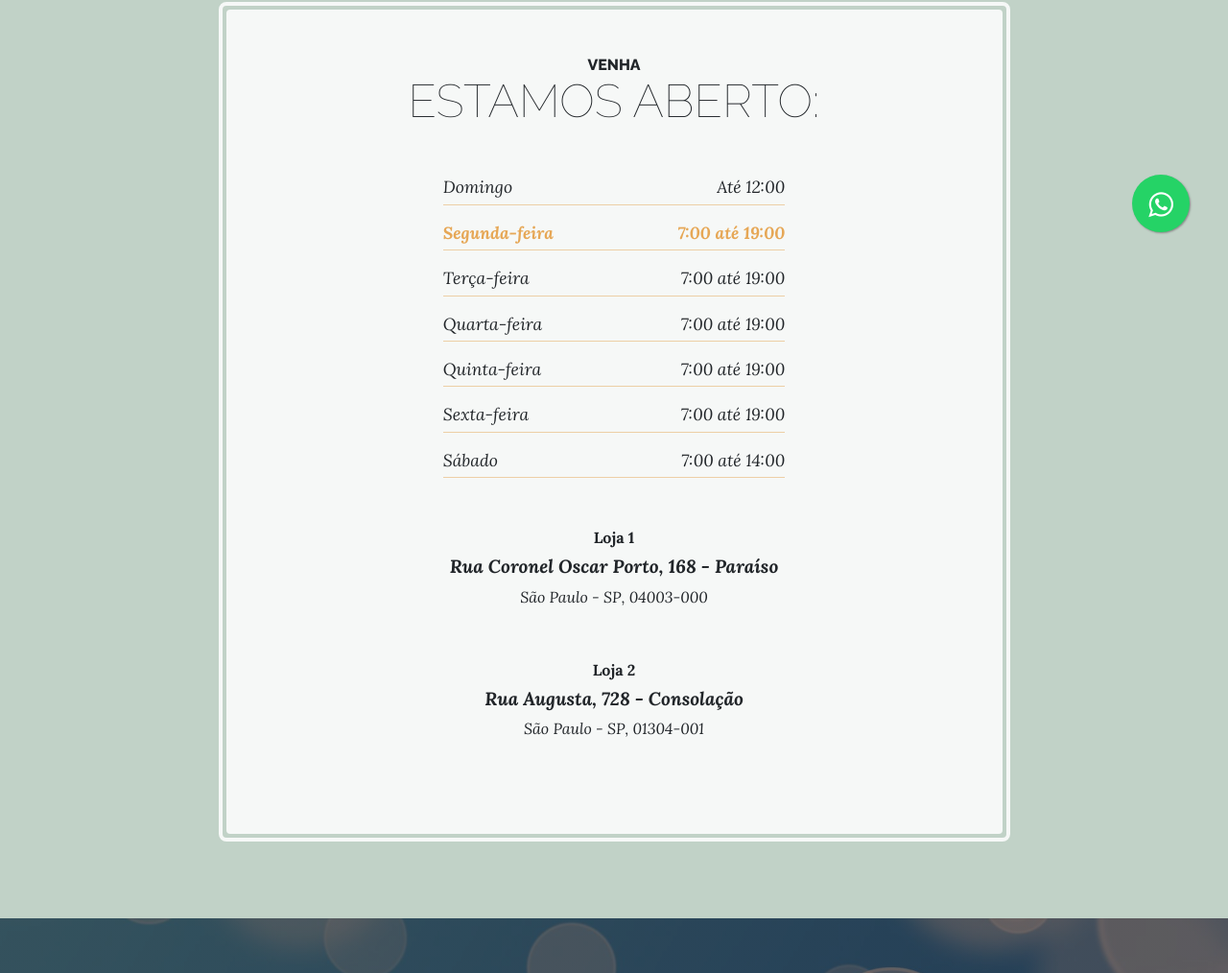
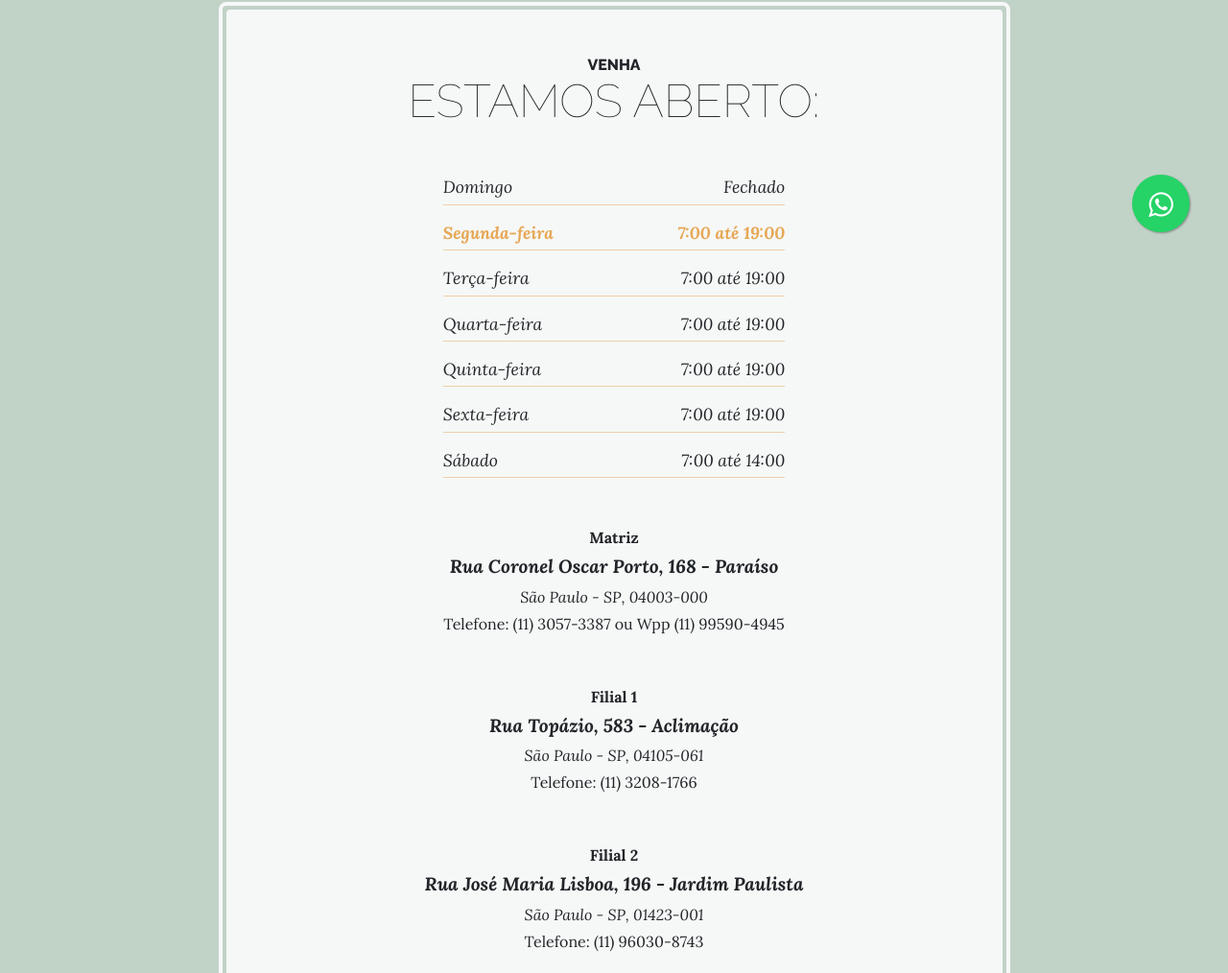
Before and after one commit to lavipy/lavipy.github.io, a website: page store.html in a window 1280 px wide. Shown: the part 518-1532 px from the top of the page at 96% size. Drawn offline with Linux system fonts and the light colour scheme.

Commit message:
Update store.html

```diff
--- a/store.html
+++ b/store.html
@@ -8,7 +8,7 @@
     <meta name="description" content="">
     <meta name="author" content="">
 
-    <title>Lavanderia Lavipy - Sua Lavanderia Delivery</title>
+    <title>Lavipy Lavanderia - Sua Lavanderia Delivery</title>
 
     <!-- Bootstrap core CSS -->
     <link href="vendor/bootstrap/css/bootstrap.min.css" rel="stylesheet">
@@ -25,14 +25,14 @@
   <body>
 
     <h1 class="site-heading text-center text-white d-none d-lg-block">
-      <span class="site-heading-upper text-primary mb-3">Sua Lavanderia Delivery</span>
-      <span class="site-heading-lower">Lavanderia Lavipy</span>
+      <span class="site-heading-upper text-primary mb-3">Sua Lavanderia Express</span>
+      <span class="site-heading-lower">Lavipy Lavanderia</span>
     </h1>
 
     <!-- Navigation -->
     <nav class="navbar navbar-expand-lg navbar-dark py-lg-4" id="mainNav" style="background: #c1d2c7">
       <div class="container">
-        <a class="navbar-brand text-uppercase text-expanded font-weight-bold d-lg-none" href="#">Lavipy</a>
+        <a class="navbar-brand text-uppercase text-expanded font-weight-bold d-lg-none" href="#">Lavipy Lavanderia</a>
         <button class="navbar-toggler" type="button" data-toggle="collapse" data-target="#navbarResponsive" aria-controls="navbarResponsive" aria-expanded="false" aria-label="Toggle navigation">
           <span class="navbar-toggler-icon"></span>
         </button>
@@ -50,7 +50,7 @@
               <a class="nav-link text-uppercase text-expanded" href="products.html">Serviços</a>
             </li>
             <li class="nav-item active px-lg-4">
-              <a class="nav-link text-uppercase text-expanded" href="store.html">Loja</a>
+              <a class="nav-link text-uppercase text-expanded" href="store.html">Lojas</a>
             </li>
           </ul>
         </div>
@@ -69,7 +69,7 @@
               <ul class="list-unstyled list-hours mb-5 text-left mx-auto">
                 <li class="list-unstyled-item list-hours-item d-flex">
                   Domingo
-                  <span class="ml-auto">Até 12:00</span>
+                  <span class="ml-auto">Fechado</span>
                 </li>
                 <li class="list-unstyled-item list-hours-item d-flex">
                   Segunda-feira
@@ -97,7 +97,7 @@
                 </li>
               </ul>
               <p class="mb-0">
-                  <strong>Loja 1</strong>
+                  <strong>Matriz</strong>
               </p>
               <p class="address mb-5">
                 <em>
@@ -105,23 +105,39 @@
                   <br>
                   São Paulo - SP, 04003-000
                 </em>
+                <br>
+                Telefone: (11) 3057-3387 ou Wpp (11) 99590-4945
               </p>
               <p class="mb-0">
-                  <strong>Loja 2</strong>
+                  <strong>Filial 1</strong>
               </p>
               <p class="address mb-5">
                 <em>
-                  <strong>Rua Augusta, 728 - Consolação</strong>
+                  <strong>Rua Topázio, 583 - Aclimação</strong>
                   <br>
-                  São Paulo - SP, 01304-001
+                  São Paulo - SP, 04105-061
                 </em>
+                <br>
+                Telefone: (11) 3208-1766
+              </p>
+              <p class="mb-0">
+                  <strong>Filial 2</strong>
+              </p>
+              <p class="address mb-5">
+                <em>
+                  <strong>Rua José Maria Lisboa, 196 - Jardim Paulista</strong>
+                  <br>
+                  São Paulo - SP, 01423-001
+                </em>
+                <br>
+                Telefone: (11) 96030-8743
               </p>
             </div>
           </div>
         </div>
       </div>
     </section>
-    <section class="page-section about-heading">
+    <!--section class="page-section about-heading">
       <div class="container">
         <img class="img-fluid rounded about-heading-img mb-3 mb-lg-0" src="img/about.jpg" alt="">
         <div class="about-heading-content">
@@ -141,7 +157,7 @@
           </div>
         </div>
       </div>
-    </section>
+    </section-->
     <link rel="stylesheet" href="https://maxcdn.bootstrapcdn.com/font-awesome/4.5.0/css/font-awesome.min.css">
       <a href="https://wa.me/5511995904945?text=Cliente%20Lavanderia%20Paraiso" Style="  position:fixed;width:60px;height:60px;bottom:40px;right:40px;background-color:#25d366;color:#FFF;border-radius:50px;text-align:center;font-size:30px;box-shadow: 1px 1px 2px #888;
       z-index:1000;" target="_blank">
```
